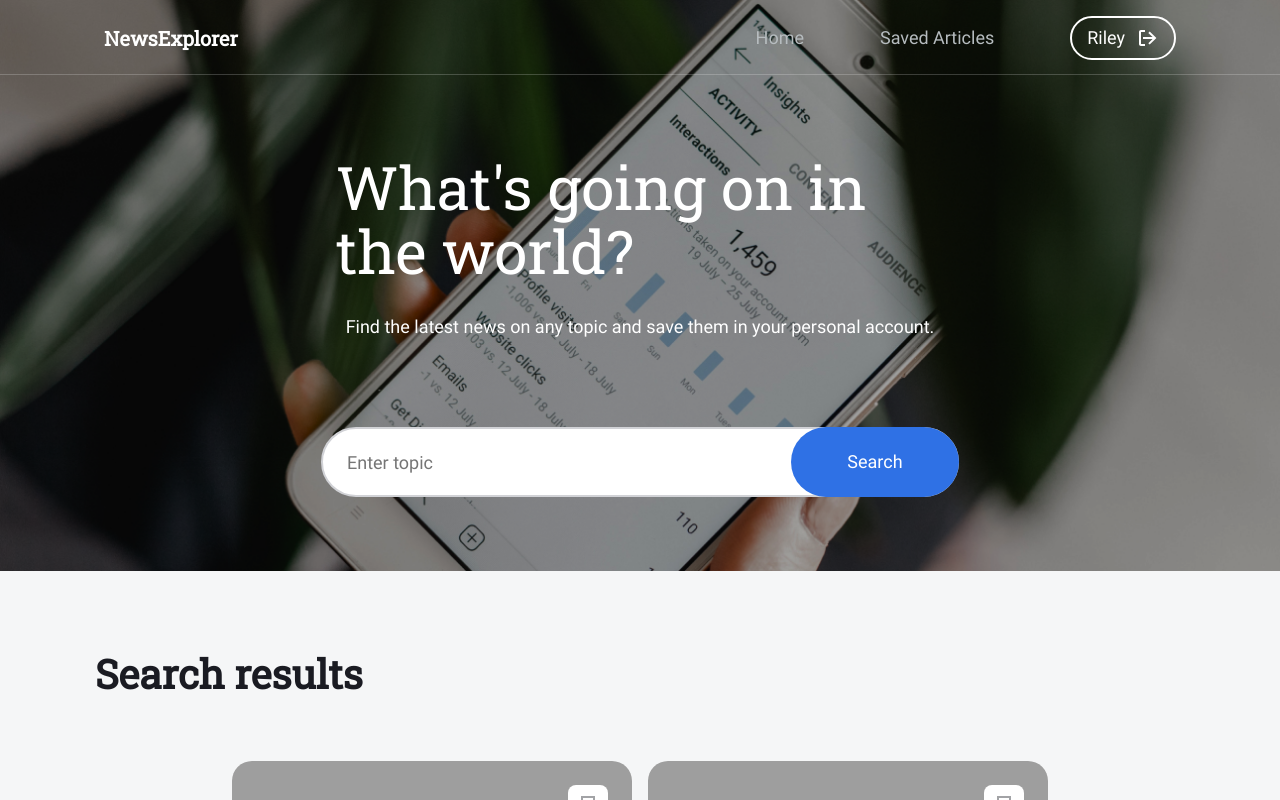
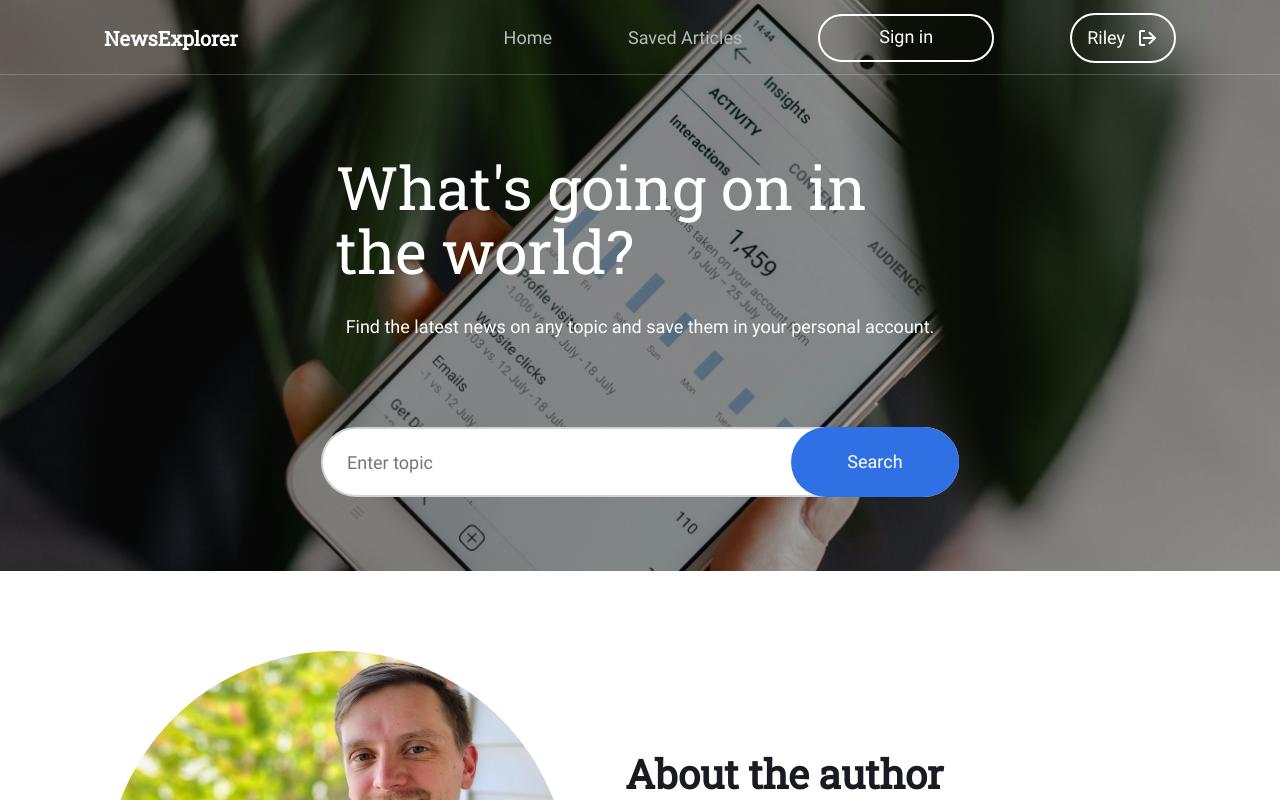
Before and after one commit to Aivaxela/news_explorer_frontend, a React (Vite) app: page / in a window 1280 px wide. Shown: the top 800 px of the page. Built offline with nearby package versions, Linux system fonts and the light colour scheme; grey boxes are pictures that could not be loaded.

Commit message:
refactor on search states

```diff
--- a/src/blocks/Nav.css
+++ b/src/blocks/Nav.css
@@ -43,11 +43,24 @@
 }
 
 .nav__nav-item-group {
-  padding: 8px 15px;
+  padding: 11px 15px;
   display: flex;
   border-radius: 100px;
   border: solid 2px #fff;
   text-decoration: none;
+}
+
+.nav__signin-button {
+  width: 176px;
+  height: 48px;
+  display: flex;
+  border-radius: 100px;
+  border: solid 2px #fff;
+  text-decoration: none;
+  background-color: transparent;
+  color: #fff;
+  justify-content: center;
+  align-items: center;
 }
 
 .nav__nav-item-group:hover,
--- a/src/blocks/NewsCard.css
+++ b/src/blocks/NewsCard.css
@@ -108,8 +108,12 @@
   height: 40px;
   border-radius: 8px;
   background-color: #fff;
+  cursor: not-allowed;
+  border: none;
+}
+
+.card__bookmark-button_allowed {
   cursor: pointer;
-  border: none;
 }
 
 .card__bookmark-button-img {
--- a/src/blocks/NewsCardList.css
+++ b/src/blocks/NewsCardList.css
@@ -73,12 +73,16 @@
 }
 
 .cards__list {
-  display: grid;
+  display: none;
   grid-template-columns: repeat(auto-fit, minmax(400px, min-content));
   grid-gap: 16px 16px;
   justify-content: center;
   margin: 0;
   padding: 0;
+}
+
+.cards__list_visible {
+  display: grid;
 }
 
 .cards__show-more {
--- a/src/components/App.jsx
+++ b/src/components/App.jsx
@@ -1,21 +1,21 @@
 import "../blocks/App.css";
 import React, { useEffect, useState } from "react";
-import Preloader from "../components/Preloader";
+import { Route, Routes, Navigate } from "react-router-dom";
+import { SearchContext } from "../contexts/searchContext";
 import Main from "../components/Main";
 import Footer from "../components/Footer";
 import SavedNews from "../components/SavedNews";
-import { Route, Routes, Navigate } from "react-router-dom";
 import Api from "../utils/newsApi";
-import { testData } from "../utils/testData";
+import { testData } from "../utils/testData"; //TODO: TEST DATA - remove before deployment
 
 export default function App() {
-  const [resultsVisible, setResultsVisible] = useState(true); //TODO: set default to false
-  const [resultsLoading, setResultsLoading] = useState(false);
-  const [searchQuery, setSearchQuery] = useState("");
-  const [searchResults, setSearchResults] = useState([]);
-  const [searchResultsShown, setSearchResultsShown] = useState(3);
-  const [searchResultsAvailable, setSearchResultsAvailable] = useState(0);
-  const [showNothingFound, setShowNothingFound] = useState(false);
+  const [searchState, setSearchState] = useState({
+    results: [],
+    articlesAvail: 0,
+    articlesShown: 3,
+    loading: false,
+    nothingFound: false,
+  });
 
   const api = new Api({
     baseUrl: "https://nomoreparties.co/news/v2/everything",
@@ -23,60 +23,52 @@ export default function App() {
   });
 
   const handleSearchSubmit = (query) => {
-    setResultsLoading(true);
-    setShowNothingFound(false);
-    setResultsVisible(false);
-    setSearchResultsShown(3);
+    setSearchState((state) => ({
+      ...state,
+      loading: true,
+      nothingFound: false,
+      articlesShown: 3,
+    }));
     api
       .getNewsArticles(query)
       .then((res) => {
-        setResultsVisible(res.totalResults > 0 ? true : false);
-        setSearchResultsAvailable(res.totalResults > 0 ? res.totalResults : 0);
-        setSearchResults(
-          res.totalResults > 0
-            ? res.articles.filter((article) => article.title !== "[Removed]")
-            : []
-        );
-        setShowNothingFound(res.totalResults <= 0 ? true : false);
+        setSearchState((state) => ({
+          ...state,
+          articlesAvail: res.totalResults,
+          results: res.articles.filter(
+            (article) => article.title !== "[Removed]"
+          ),
+          nothingFound: res.totalResults <= 0 ? true : false,
+        }));
       })
       .catch((err) => console.log(err)) //TODO: handle this error properly
-      .finally(() => setResultsLoading(false));
+      .finally(() => setSearchState((state) => ({ ...state, loading: false })));
   };
 
-  const showMoreResults = () =>
-    setSearchResultsShown(
-      searchResultsAvailable > searchResultsShown
-        ? Math.min(searchResultsShown + 3, 100)
-        : searchResultsShown
-    );
+  useEffect(() => {
+    // setSearchResults(Array.from(testData.articles)); //TODO: TEST DATA
+    // setSearchResultsAvailable(testData.totalResults); //TODO: TEST DATA
+  }, []);
 
-  useEffect(() => {
-    setSearchResults(Array.from(testData.articles)); //TODO: TEST DATA
-    setSearchResultsAvailable(testData.totalResults); //TODO: TEST DATA
-  }, []);
+  const searchContext = {
+    searchState,
+    setSearchState,
+  };
 
   return (
     <div className="page">
       <div className="page__content">
+        <SearchContext.Provider value={searchContext}>
           <Routes>
             <Route
               path="/"
-            element={
-              <Main
-                resultsVisible={resultsVisible}
-                resultsLoading={resultsLoading}
-                handleSearchSubmit={handleSearchSubmit}
-                searchResults={searchResults}
-                searchResultsShown={searchResultsShown}
-                showMoreResults={showMoreResults}
-                showNothingFound={showNothingFound}
-              ></Main>
-            }
+              element={<Main handleSearchSubmit={handleSearchSubmit}></Main>}
             />
             <Route path="/saved-news" element={<SavedNews></SavedNews>} />
             <Route path="*" element={<Navigate to="/" replace />} />
           </Routes>
           <Footer />
+        </SearchContext.Provider>
       </div>
     </div>
   );
--- a/src/components/Main.jsx
+++ b/src/components/Main.jsx
@@ -4,15 +4,7 @@ import About from "../components/About";
 import SearchForm from "./SearchForm";
 import NewsCardList from "./NewsCardList";
 
-export default function Main({
-  resultsVisible,
-  resultsLoading,
-  handleSearchSubmit,
-  searchResults,
-  searchResultsShown,
-  showMoreResults,
-  showNothingFound,
-}) {
+export default function Main({ handleSearchSubmit }) {
   return (
     <>
       <main className="main">
@@ -24,14 +16,7 @@ export default function Main({
         </p>
         <SearchForm handleSearchSubmit={handleSearchSubmit} />
       </main>
-      <NewsCardList
-        resultsVisible={resultsVisible}
-        searchResults={searchResults}
-        searchResultsShown={searchResultsShown}
-        showMoreResults={showMoreResults}
-        resultsLoading={resultsLoading}
-        showNothingFound={showNothingFound}
-      />
+      <NewsCardList />
       <About />
     </>
   );
--- a/src/components/Nav.jsx
+++ b/src/components/Nav.jsx
@@ -14,6 +14,7 @@ export default function Nav() {
         <Link to="/saved-news" className="nav__nav-item">
           Saved Articles
         </Link>
+        <button className="nav__signin-button">Sign in</button>
         <Link to="/profile" className="nav__nav-item-group">
           <div className="nav__user-icon-logout">
             <p className="nav__username">Riley</p>
--- a/src/components/NewsCardList.jsx
+++ b/src/components/NewsCardList.jsx
@@ -1,21 +1,24 @@
 import "../blocks/NewsCardList.css";
+import { useContext } from "react";
+import { SearchContext } from "../contexts/searchContext";
 import NewsCard from "./NewsCard";
 import Preloader from "./Preloader";
 
-export default function NewsCardList({
-  resultsVisible,
-  resultsLoading,
-  searchResults,
-  searchResultsShown,
-  showMoreResults,
-  showNothingFound,
-}) {
+export default function NewsCardList() {
+  const { searchState, setSearchState } = useContext(SearchContext);
+
+  const showMoreResults = () =>
+    setSearchState((state) => ({
+      ...state,
+      articlesShown: Math.min(searchState.articlesShown + 3, 100),
+    }));
+
   return (
     <>
       <section className="cards">
         <div
           className={`cards__loading ${
-            resultsLoading ? "cards__loading_visible" : ""
+            searchState.loading ? "cards__loading_visible" : ""
           }`}
         >
           <Preloader />
@@ -23,7 +26,7 @@ export default function NewsCardList({
         </div>
         <div
           className={`cards__nothing-found ${
-            showNothingFound ? "cards__nothing-found_visible" : ""
+            searchState.nothingFound ? "cards__nothing-found_visible" : ""
           }`}
         >
           <img
@@ -38,15 +41,23 @@ export default function NewsCardList({
         </div>
         <div
           className={`cards__elements ${
-            resultsVisible ? "cards__elements_visible" : ""
+            searchState.results.length > 0 && !searchState.loading
+              ? "cards__elements_visible"
+              : ""
           }`}
         >
           <h2 className="cards__title">Search results</h2>
-          <ul className="cards__list">
-            {searchResults.map((result, i) => {
+          <ul
+            className={`cards__list ${
+              searchState.loading ? "" : "cards__list_visible"
+            }`}
+          >
+            {searchState.results.map((result, i) => {
               //TODO: replace key i with unique ID after backend integrated
 
-              if (searchResults.indexOf(result) < searchResultsShown) {
+              if (
+                searchState.results.indexOf(result) < searchState.articlesShown
+              ) {
                 return (
                   <NewsCard
                     urlToImage={result.urlToImage}
@@ -62,7 +73,7 @@ export default function NewsCardList({
           </ul>
           <button
             className={`cards__show-more ${
-              searchResults.length > searchResultsShown
+              searchState.results.length > searchState.articlesShown
                 ? "cards__show-more_visible"
                 : ""
             } `}
--- a/src/components/Preloader.jsx
+++ b/src/components/Preloader.jsx
@@ -1,10 +1,13 @@
 import "../blocks/Preloader.css";
+import { useContext } from "react";
+import { SearchContext } from "../contexts/searchContext";
 
-export default function Preloader({ resultsLoading }) {
+export default function Preloader() {
+  const { searchState } = useContext(SearchContext);
   return (
     <div
       className={`circle-preloader ${
-        !resultsLoading ? "circle-preloader_hidden" : ""
+        !searchState.loading ? "circle-preloader_hidden" : ""
       }`}
     ></div>
   );
--- /dev/null
+++ b/src/contexts/SearchContext.js
@@ -0,0 +1,3 @@
+import React from "react";
+
+export const SearchContext = React.createContext();
```
Lines whose indentation alone changed are shown as unchanged.
